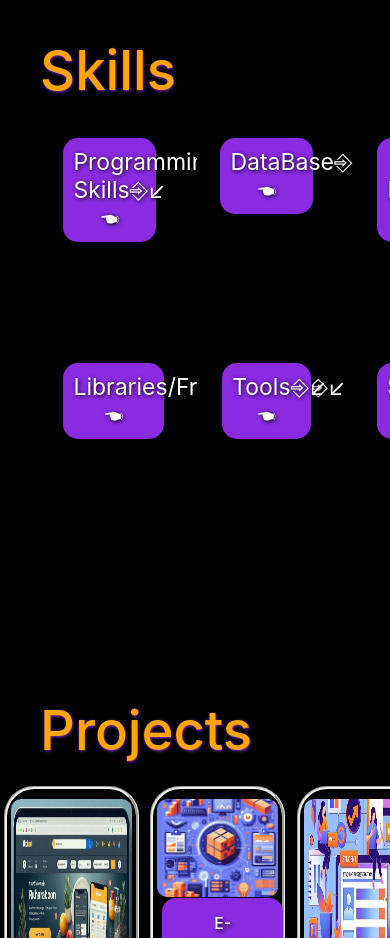
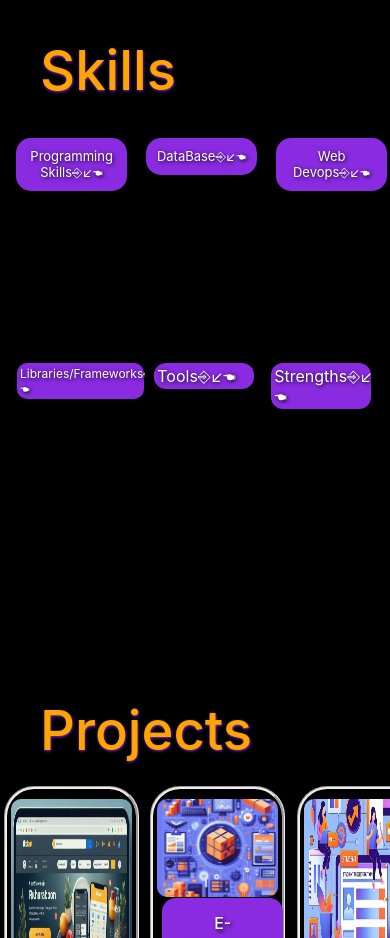
Before and after one commit to harisaigithub/My_portfolio, a React (Create React App) app: page / in a window 390 px wide. Shown: the part 2160-3098 px from the top of the page. Built offline with nearby package versions, Linux system fonts and the light colour scheme.

Commit message:
updated on responsive for skills

```diff
--- a/src/components/Skills/Skills.css
+++ b/src/components/Skills/Skills.css
@@ -81,7 +81,7 @@
     background-color:black;
     justify-content:10px;
 }
-.sc122.dropdown-container {
+.sc122.dropdown-container, .sc1221.dropdown-container {
     position: relative;
     display: inline-block;
     width:30%;
@@ -136,3 +136,164 @@
 .dropdown-button:hover .dropdown-content {
 display: block;
  }
+
+ @media (max-width:1180px){
+    .scontainer1{
+        height: 610px;
+        display: flex;
+        align-items: left;
+        flex-direction: column;
+        justify-content: top;
+        background-color: black;
+        padding:57px 0px 0px 0px;
+    }
+    .sc0{
+        display: flex;
+        flex-direction: column;
+        justify-content: top;
+        color: orange;
+        font-size: 3.4em;
+        font-weight: 500;
+        text-shadow: .6px .6px 3px blueviolet;
+        text-align:left;
+        margin-top: 10px;
+        margin-left: 40px;
+        margin-bottom:10px;
+      }
+    .sc11{
+        display:flex;
+        flex-direction: row;
+        width:100%;
+        height:37%;
+        margin-top:25px;
+        background-color:black;
+        justify-content:10px;
+    }
+    .sc121.dropdown-container {
+        position: relative;
+        display: inline-block;
+        width:40%;
+        background-color: black;
+        margin-left:1px;
+        }
+    .sc1.dropdown-button,
+    .sc2.dropdown-button,
+    .sc3.dropdown-button{
+        color: white;
+        padding:10px;
+        font-size:13px;
+        font-weight:400;
+        border:none;
+        cursor: pointer;
+        text-shadow:1px 1px 4px black;
+        background-color:blueviolet;
+        border-radius: 15px;
+        width: 70%;
+        margin-left:12%;
+    }
+        .dropdown-content {
+        display: none;
+        position: absolute;
+        background-color:transparent;
+        width:50%;
+        left:2%;
+        }
+        .sc212.dropdown-content li {
+        text-decoration-color:transparent;
+        font-size:15px;
+        font-weight:380;
+        border:none;
+        text-align: left;
+        justify-content: left;
+        color:white;
+        list-style-type:disc;
+        }
+
+        .dropdown-button:hover{border:2px solid orange;
+            font-weight:400;
+        }
+        .dropdown-button:hover .dropdown-content {
+        display: block;
+    }
+
+    .sc12{
+        display:flex;
+        flex-direction: row;
+        width:100%;
+        height:37%;
+        background-color:black;
+        justify-content:10px;
+    }
+    .sc122.dropdown-container {
+        position: relative;
+        display: inline-block;
+        justify-content:left;
+        width:30%;
+        overflow:inherit;
+        text-align: left;
+        background-color: black;
+        margin-left:12px;
+        left:1%;
+
+    }
+    .sc1221.dropdown-container{
+    position: relative;
+    display: inline-block;
+    justify-content:left;
+    width:30%;
+    overflow:inherit;
+    text-align: left;
+    background-color: black;
+    margin-left:0px;
+    left:1%;
+    }
+    .sc21.dropdown-button{
+        color: white;
+        padding:3px;
+        font-size:12px;
+        font-weight:400;
+        border:none;
+        cursor: pointer;
+        text-shadow:1px 1px 4px black;
+        background-color:blueviolet;
+        border-radius: 10px;
+        width:103%;
+        margin-left:1%;
+    }
+    .sc22.dropdown-button,
+    .sc23.dropdown-button{
+        color: white;
+        padding:3px;
+        font-size:16px;
+        font-weight:400;
+        border:none;
+        cursor: pointer;
+        text-shadow:1px 1px 4px black;
+        background-color:blueviolet;
+        border-radius: 12px;
+        width:80%;
+        margin-left:8%;
+    }
+    .dropdown-content {
+        display: none;
+        position: absolute;
+        background-color:transparent;
+        width: max-content;
+    }
+    .sc222.dropdown-content li {
+        text-decoration-color:transparent;
+        font-size:10px;
+        font-weight:380;
+        border:none;
+        text-align: left;
+        color:white;
+        list-style-type:disc;
+    }
+    .dropdown-button:hover{border:2px solid orange;
+        font-weight:400;
+    }
+    .dropdown-button:hover .dropdown-content {
+    display: block;
+     }
+
+ }
--- a/src/components/Skills/Skills.jsx
+++ b/src/components/Skills/Skills.jsx
@@ -78,7 +78,7 @@ const Skills = () => {
               </div>
           </div>
         </div>
-        <div className="sc122 dropdown-container">
+        <div className="sc1221 dropdown-container">
         <div className="sc23 dropdown-button">
                  Strengths⎆↙☚
                 <div className="sc222 dropdown-content">
@@ -86,8 +86,8 @@ const Skills = () => {
                      <li>Communication Skills</li>
                      <li>Problem-Solving</li>
                      <li>Critical Thinking</li>
-                     <li>Adaptability & Resilience</li>
-                     <li>Teamwork & Collaboration</li>
+                     <li>Adaptability</li>
+                     <li>Teamwork</li>
                      <li>Time Management</li>
                      <li>Organization</li>
                   </ul>
```
